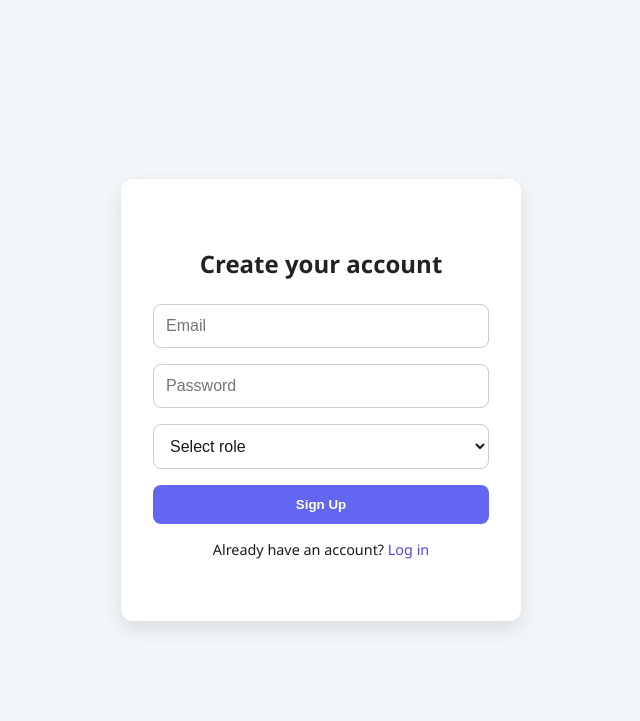
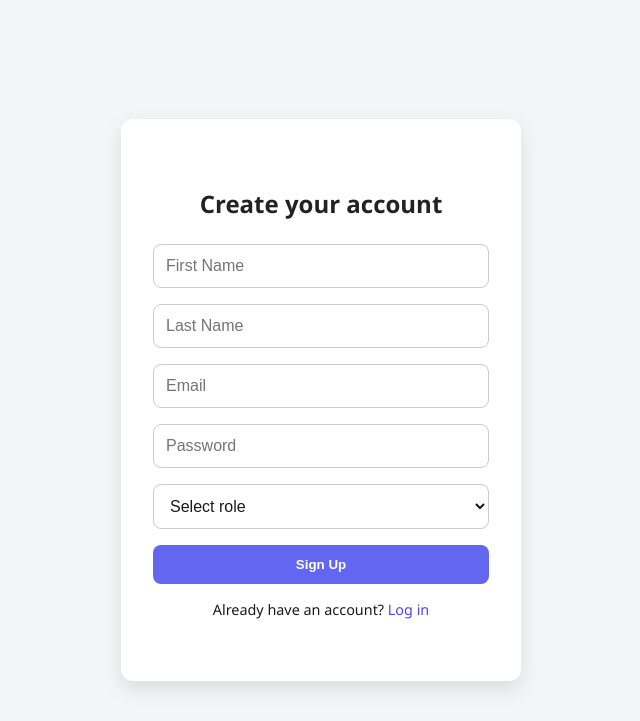
Before and after one commit to dadoktor8/LMS, a FastAPI app: page /auth/signup-page in a window 1280 px wide. Shown: the top 721 px of the page, without its empty margins (319-959 px from the left). Run offline with FastAPI, Linux system fonts and the light colour scheme; some libraries are stand-ins or nearby versions.

Commit message:
Bunch Oh Stuff

```diff
--- a/backend/auth/routes.py
+++ b/backend/auth/routes.py
@@ -85,7 +85,9 @@ def signup(payload: SignupRequest, db: Session = Depends(get_db)):
     new_user = User(
         email=payload.email,
         hashed_password=hash_password(payload.password),
-        role=payload.role
+        role=payload.role,
+        f_name = payload.f_name,
+        l_name = payload.l_name
     )
     db.add(new_user)
     db.commit()
@@ -104,13 +106,15 @@ def signup_form(
     email: str = Form(...),
     password: str = Form(...),
     role: str = Form(...),
+    f_name: str = Form(...),
+    l_name: str = Form(...),
     db: Session = Depends(get_db)
 ):
     existing_user = db.query(User).filter(User.email == email).first()
     if existing_user:
         return HTMLResponse(content="❌ User already exists", status_code=400)
 
-    new_user = User(email=email, hashed_password=hash_password(password), role=role)
+    new_user = User(f_name=f_name,l_name=l_name,email=email, hashed_password=hash_password(password), role=role)
     db.add(new_user)
     db.commit()
     db.refresh(new_user)
@@ -162,8 +166,8 @@ def login_form(
     user = db.query(User).filter(User.email == email).first()
     if not user or not verify_password(password, user.hashed_password):
         return HTMLResponse(
-            content='<div class="toast error">❌ Invalid email or password</div>',
-            status_code=401
+            content='<div class="toast error" style="text-align:center;">❌ Invalid email or password</div>',
+            status_code=200
         )
 
     # Redirect logic
@@ -330,7 +334,10 @@ def create_course(
     db.add(new_course)
     db.commit()
     db.refresh(new_course)
-    return {"msg": "Course created", "course_id": new_course.id}
+    return HTMLResponse(
+    content='<div class="toast success">✅ Course created successfully!</div>',
+    status_code=200
+)
 
 @auth_router.post("/courses/{course_id}/upload-students")
 def upload_students(course_id: int, file: UploadFile = File(...), db: Session = Depends(get_db)):
@@ -351,12 +358,30 @@ def new_course_form(request: Request):
     return templates.TemplateResponse("create_course.html", {"request": request})
 
 
-@auth_router.get("/courses/{course_id}/upload-students-page", response_class=HTMLResponse)
-def upload_students_page(request: Request, course_id: int):
-    return templates.TemplateResponse("upload_students.html", {
+@auth_router.get("/courses/{course_id}/enroll", response_class=HTMLResponse)
+def enroll_students_page(request: Request, course_id: int, db: Session = Depends(get_db), user=Depends(require_role("teacher"))):
+    course = db.query(Course).filter(Course.id == course_id).first()
+    if not course:
+        return HTMLResponse("❌ Course not found", status_code=404)
+
+    return templates.TemplateResponse("enroll_students.html", {
         "request": request,
-        "course_id": course_id
+        "course": course
     })
+
+@auth_router.post("/courses/{course_id}/invite-student", response_class=HTMLResponse)
+def invite_student(course_id: int, email: str = Form(...), db: Session = Depends(get_db)):
+    student = db.query(User).filter(User.email == email).first()
+
+    if not student:
+        return HTMLResponse(content="❌ Student not found", status_code=404)
+
+    enrollment = Enrollment(course_id=course_id, student_id=student.id)
+    db.add(enrollment)
+    db.commit()
+
+    return HTMLResponse(content=f"✅ {email} enrolled successfully.")
+
 
 @auth_router.get("/teacher/dashboard", response_class=HTMLResponse)
 def teacher_dashboard(
@@ -366,8 +391,10 @@ def teacher_dashboard(
 ):
     teacher_id = user["user_id"]
     courses = db.query(Course).filter(Course.teacher_id == teacher_id).all()
+    teacher = db.query(User).filter(User.id == teacher_id).first()
 
     return templates.TemplateResponse("teacher_dashboard.html", {
         "request": request,
-        "courses": courses
+        "courses": courses,
+        "teacher_name":teacher.f_name
     })
--- a/backend/db/models.py
+++ b/backend/db/models.py
@@ -11,6 +11,8 @@ class User(Base):
     is_verified = Column(Boolean, default=False)
     hashed_password = Column(String, nullable=False)
     role = Column(String, nullable=False)
+    f_name = Column(String, nullable=False)
+    l_name = Column(String, nullable=True)
     courses = relationship("Course",back_populates="teacher")
 
 
--- a/backend/templates/create_course.html
+++ b/backend/templates/create_course.html
@@ -19,7 +19,6 @@
 
   <main class="container">
     <h2>➕ Create a New Course</h2>
-
     <form
       hx-post="/auth/courses"
       hx-target="#message"
@@ -38,7 +37,8 @@
 
       <button type="submit">🚀 Create Course</button>
     </form>
-
+    <a href="/auth/teacher/dashboard" class="secondary" role="button">⬅️ Back to Dashboard</a>
+    <div id="course-message" class="response-message"></div>
     <div id="message" style="margin-top: 1.5rem;"></div>
   </main>
 </body>
--- a/backend/templates/login.html
+++ b/backend/templates/login.html
@@ -13,7 +13,7 @@
   <button type="submit">Login</button>
 </form>
 
-<div id="login-result" class="response-message"></div>
+<div id="login-result"></div>
 
 <p class="switch-link">New user? <a href="/auth/signup-page">Sign up</a></p>
 
--- a/backend/templates/signup.html
+++ b/backend/templates/signup.html
@@ -5,8 +5,11 @@
 <form id="signup-form"
       hx-post="/auth/signup-form"
       hx-target="#signup-result"
-      hx-swap="innerHTML">
+      hx-swap="innerHTML"
+      onsubmit="this.querySelector('button').disabled = true;">
 
+  <input name="f_name" type="f_name" placeholder="First Name" required>
+  <input name="l_name" type="l_name" placeholder="Last Name">
   <input name="email" type="email" placeholder="Email" required>
   <input name="password" type="password" placeholder="Password" required>
   <select name="role" required>
--- a/backend/templates/teacher_dashboard.html
+++ b/backend/templates/teacher_dashboard.html
@@ -17,7 +17,7 @@
   </nav>
 
   <div class="welcome-container">
-      <h2>👩‍🏫 Welcome, Teacher!</h2>
+      <h2 class="text-center">Welcome, {{ teacher_name }} 👋</h2>
       <p>What would you like to do today?</p>
     </div>
 
@@ -27,14 +27,14 @@
       <div class="course-card create-course-card">
         <h4>➕ Create New Course</h4>
         <p>Start a new course and invite students.</p>
-        <a href="/create-course" class="card-link">Create</a>
+        <a href="/auth/courses/new" class="card-link">Create</a>
       </div>
       {% for course in courses %}
       <div class="course-card">
         <h4>{{ course.title }}</h4>
         <p>{{ course.description }}</p>
 
-        <a href="/courses/{{ course.id }}/enroll" class="card-link">👥 Enroll Students</a>
+        <a href="/auth/courses/{{ course.id }}/enroll" class="card-link">👥 Enroll Students</a>
         <a href="/courses/{{ course.id }}/attendance" class="card-link">📝 Mark/View Attendance</a>
         <a href="/courses/{{ course.id }}/info" class="card-link">📄 Course Info</a>
         <a href="/courses/{{ course.id }}/materials" class="card-link">📤 Upload Materials</a>
```
Also changed, not shown: backend/templates/enroll_students.html (added, +43 -0 lines), backend/templates/base.html (line endings or trailing spaces).
